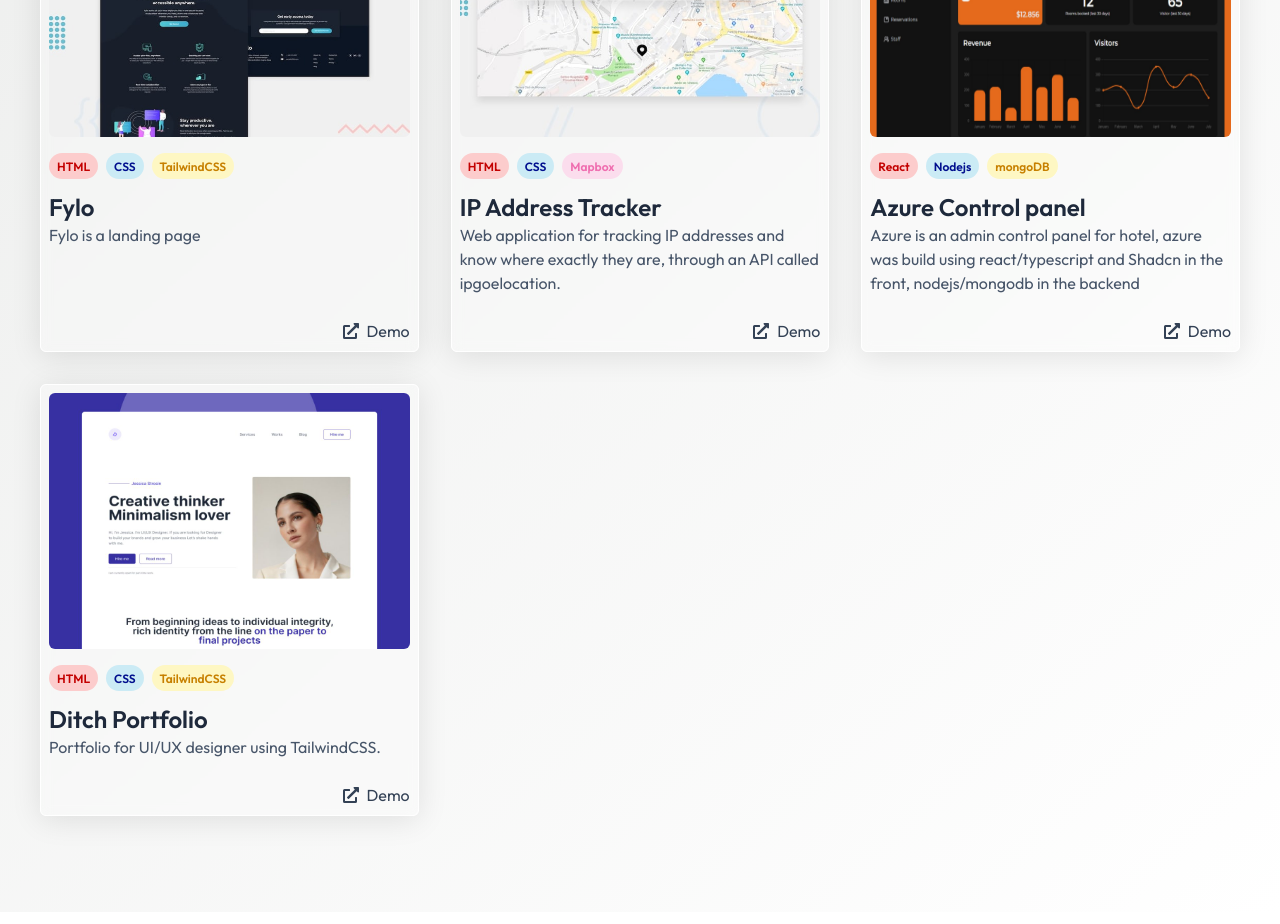
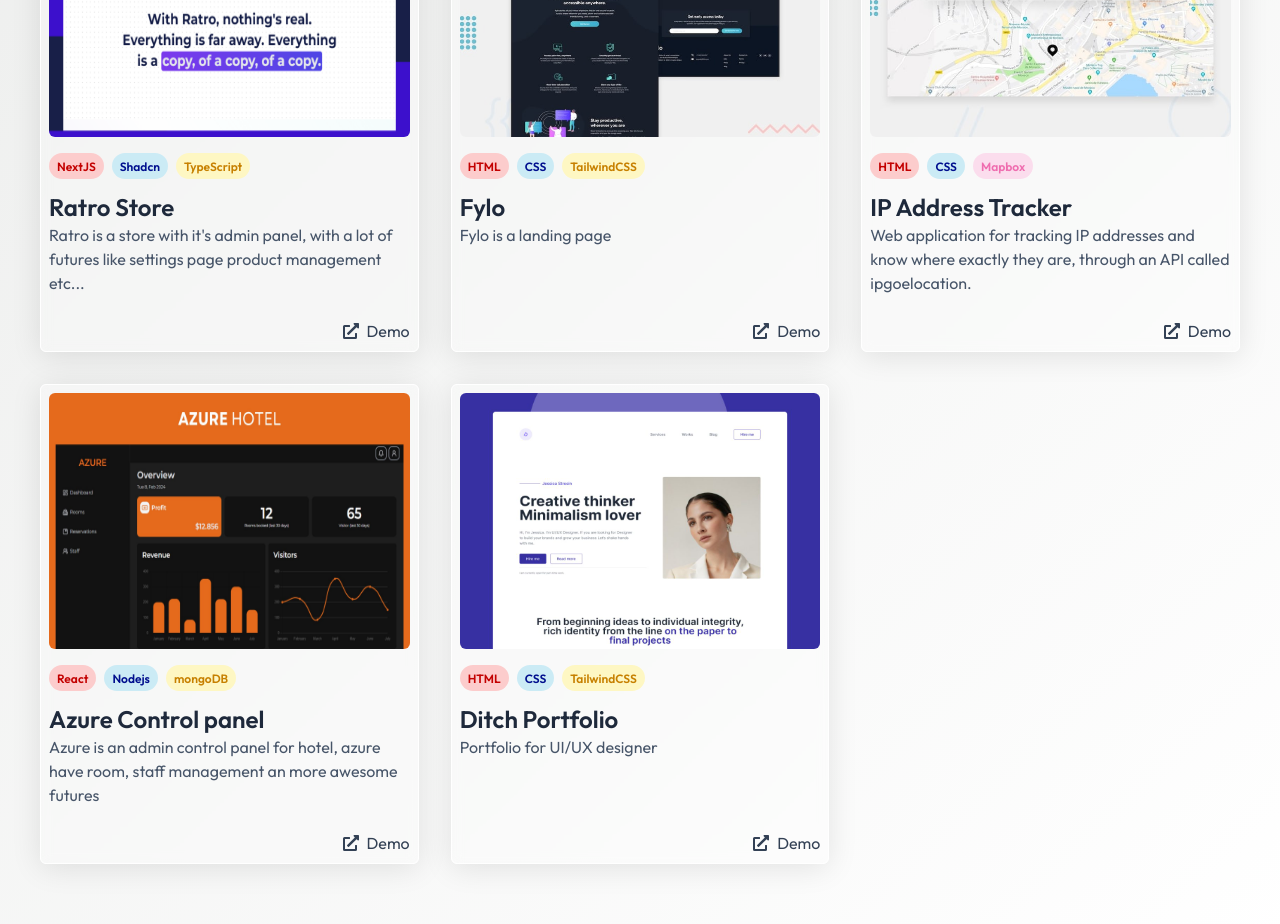
Before and after one commit to imad273/portfolio, a Next.js app: page / in a window 1280 px wide. Shown: the part 2420-3344 px from the top of the page. Built offline with nearby package versions, Linux system fonts and the light colour scheme.

Commit message:
add new project

```diff
--- a/src/components/pages/Projects.tsx
+++ b/src/components/pages/Projects.tsx
@@ -4,6 +4,7 @@ import React from 'react'
 import FyloPic from '@/assets/fylo.jpeg'
 import IpAddressTracking from '@/assets/ip-address-tracking.jpeg'
 import Ditch from '@/assets/Ditch.jpeg'
+import Ratro from '@/assets/ratro.png'
 import Image from 'next/image'
 import Link from 'next/link'
 import { FaExternalLinkAlt } from "react-icons/fa";
@@ -12,6 +13,29 @@ import { motion } from 'framer-motion'
 
 const Projects = () => {
   const Projects = [
+    {
+      picture: Ratro,
+      name: "Ratro Store",
+      description: "Ratro is a store with it's admin panel, with a lot of futures like settings page product management etc...",
+      link: "https://ratro.vercel.app/",
+      technologies: [
+        {
+          name: "NextJS",
+          bgColor: "#fccccc",
+          textColor: "#C30101"
+        },
+        {
+          name: "Shadcn",
+          bgColor: "#cbebf5",
+          textColor: "#000F8E"
+        },
+        {
+          name: "TypeScript",
+          bgColor: "#FEF7C3",
+          textColor: "#C78000"
+        }
+      ]
+    },
     {
       picture: FyloPic,
       name: "Fylo",
@@ -61,7 +85,7 @@ const Projects = () => {
     {
       picture: azure,
       name: "Azure Control panel",
-      description: "Azure is an admin control panel for hotel, azure was build using react/typescript and Shadcn in the front, nodejs/mongodb in the backend",
+      description: "Azure is an admin control panel for hotel, azure have room, staff management an more awesome futures",
       link: "https://azure-hotel-panel.vercel.app/",
       technologies: [
         {
@@ -84,7 +108,7 @@ const Projects = () => {
     {
       picture: Ditch,
       name: "Ditch Portfolio",
-      description: "Portfolio for UI/UX designer using TailwindCSS.",
+      description: "Portfolio for UI/UX designer",
       link: "https://imad273.github.io/Ditch-Portfolio/public/",
       technologies: [
         {
```
Also changed, not shown: src/assets/ratro.png (added).
